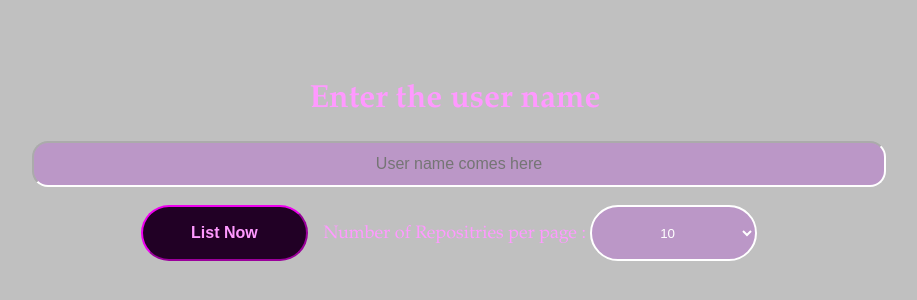
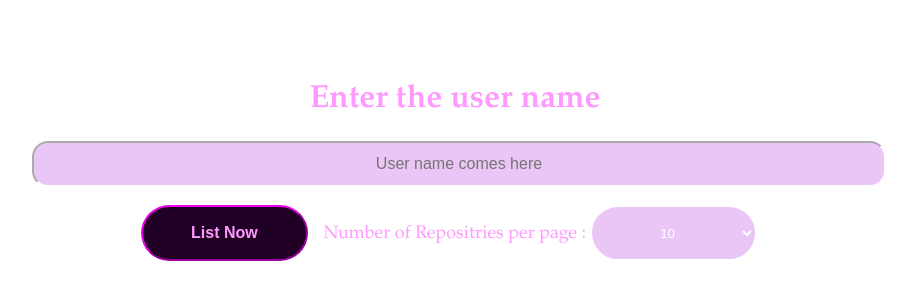
Before and after one commit to Madeshwaran612/gitRepoLister, a plain HTML site: page index.html in a window 1280 px wide. Shown: the part 232-532 px from the top of the page, without its empty margins (185-1102 px from the left). Drawn offline with nearby package versions, Linux system fonts and the light colour scheme.

Commit message:
Update style.css
Background Change

```diff
--- a/style.css
+++ b/style.css
@@ -1,7 +1,7 @@
 html{
 margin: 0;
 font-family: Garamond;
-background-color: #C0C0C0;
+background-color: #ffffff;
 color: #ff99ff;
 }
 
```
